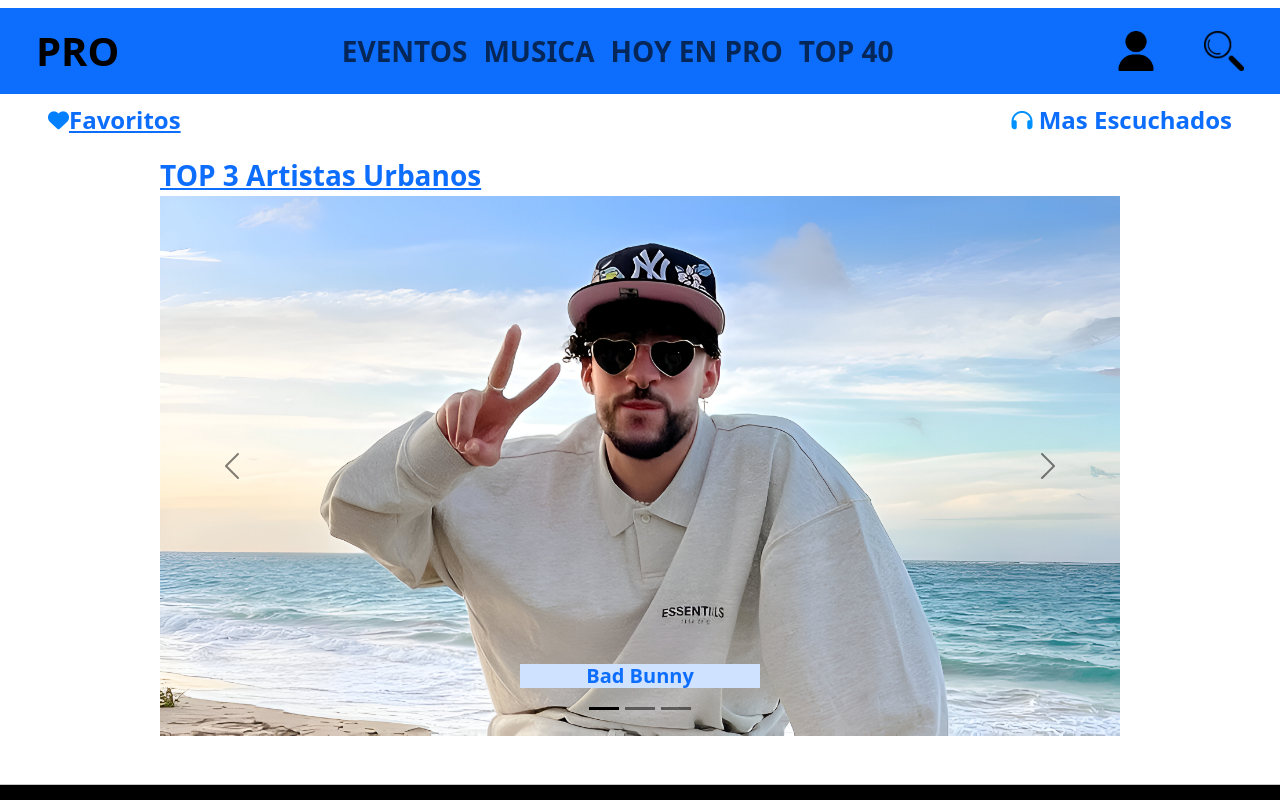
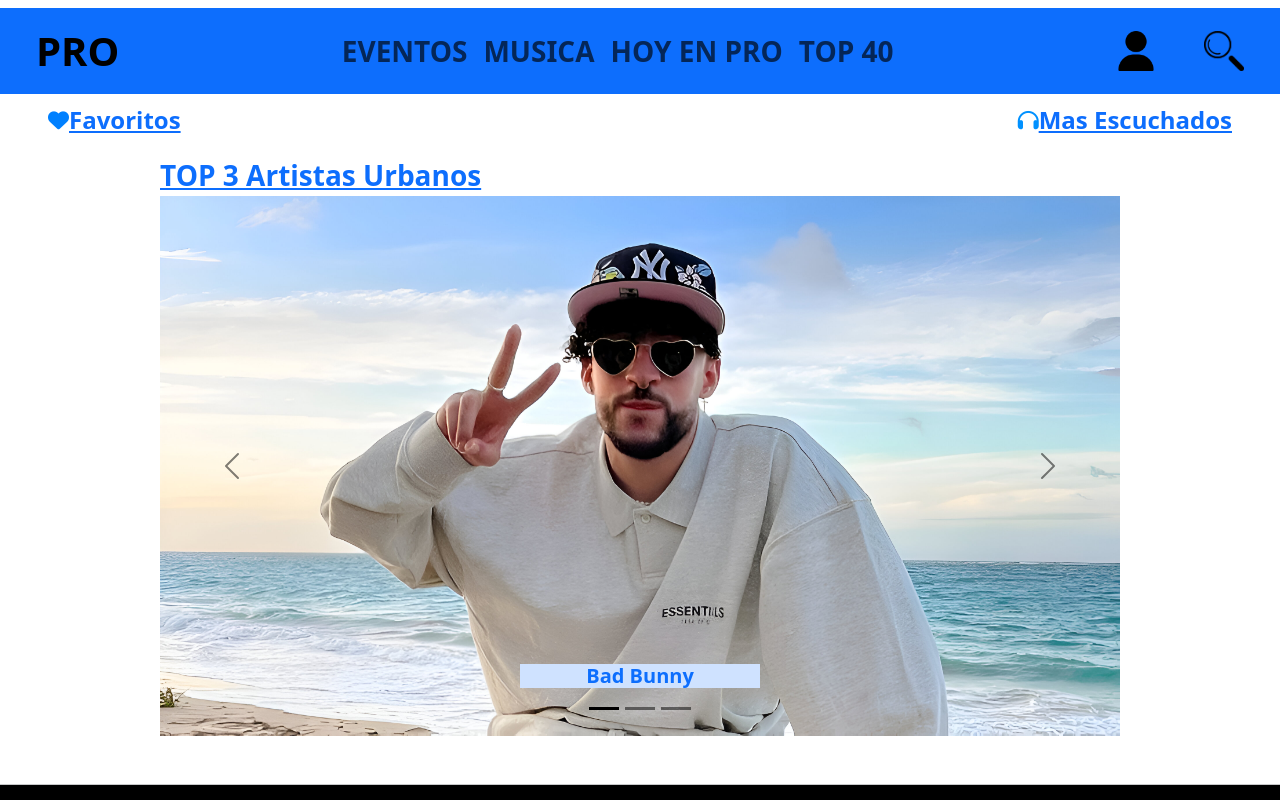
Before and after one commit to pirovo/Radio, a plain HTML site: page index.html in a window 1280 px wide. Shown: the top 800 px of the page. Drawn offline with nearby package versions, Linux system fonts and the light colour scheme.

Commit message:
Update index.html

```diff
--- a/index.html
+++ b/index.html
@@ -49,9 +49,11 @@
             </div>
         </nav>
     </div>
+
+    <!--Div que contiene Favoritos y Mas Escuchados-->
     <div class="d-flex justify-content-between align-items-start w-100">
         <p class="px-5 fs-4 text-primary"><strong><i class="fa-solid fa-heart fa-sm" style="color: #0080ff;"></i><a href="#">Favoritos</a></strong></p>
-        <p class="px-5 fs-4 text-primary"><strong><i class="fa-solid fa-headphones fa-sm" style="color: #0091ff;"></i> Mas Escuchados</strong></p>
+        <p class="px-5 fs-4 text-primary"><strong><i class="fa-solid fa-headphones fa-sm" style="color: #0091ff;"></i><a href="#">Mas Escuchados</a></strong></p>
     </div>
 
     <!--Div que contiene el Carrousel-->
```
